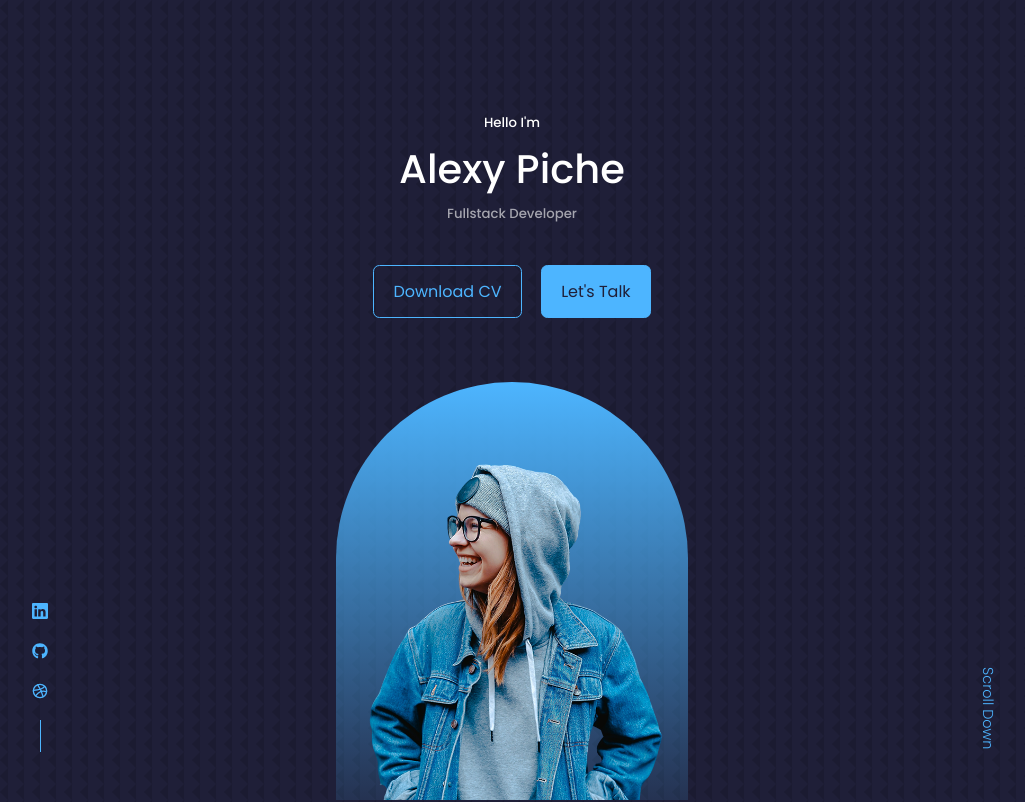
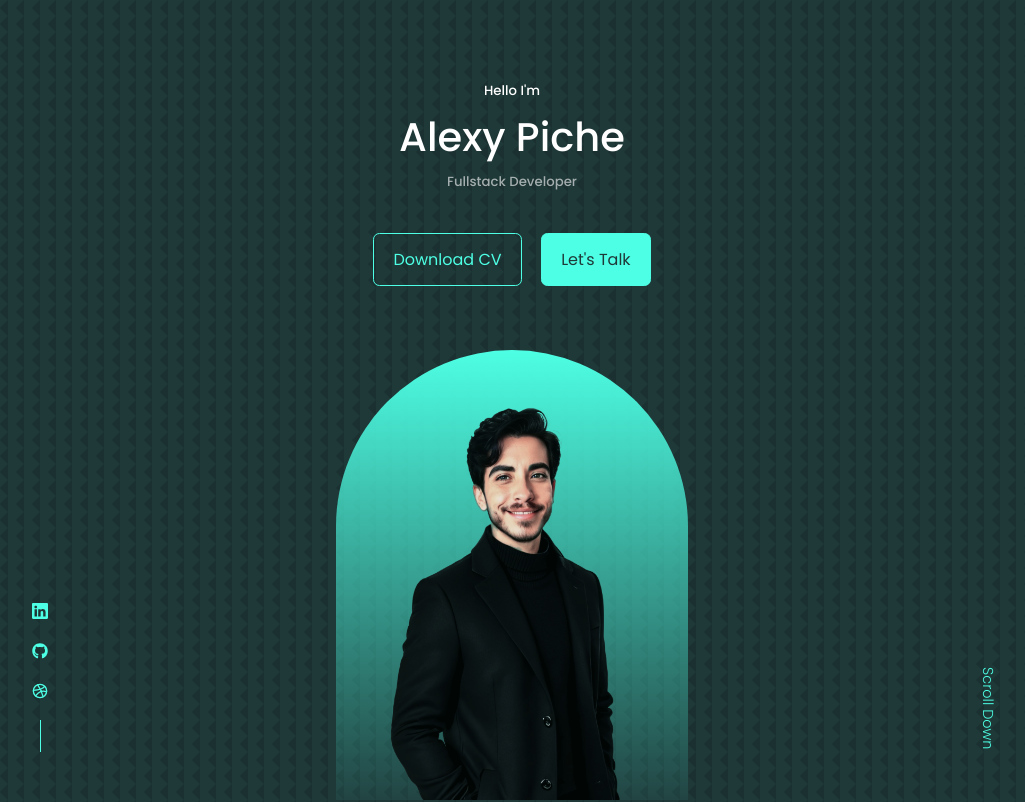
Before and after one commit to Khyes/react-portfolio-website-1, a React (Create React App) app: page / in a window 1280 px wide. Shown: the top 802 px of the page, without its empty margins (128-1153 px from the left). Built offline with nearby package versions, Linux system fonts and the light colour scheme.

Commit message:
changed images and ajusted styles

```diff
--- a/src/components/header/header.css
+++ b/src/components/header/header.css
@@ -1,6 +1,6 @@
 header {
     height: 100vh;
-    padding-top: 7rem;
+    padding-top: 5rem;
     overflow: hidden;
 }
 
@@ -46,7 +46,7 @@ header {
     margin-top: 4rem;
     border-radius: 12rem 12rem 0 0;
     overflow: hidden;
-    padding: 5rem 1.5rem 1.5rem 1.5rem;
+    padding: 2rem 1.5rem 1.5rem 1.5rem;
 }
 
 /* ==================== SCROLL DOWN ==================== */
--- a/src/index.css
+++ b/src/index.css
@@ -11,10 +11,10 @@
 }
 
 :root {
-    --color-bg: #1f1f38;
-    --color-bg-variant: #2c2c6c;
-    --color-primary: #4db5ff;
-    --color-primary-variant: rgba(77, 181, 255, 0.4);
+    --color-bg: #1f3838;
+    --color-bg-variant: #2c6c6b;
+    --color-primary: #4dffe4;
+    --color-primary-variant: rgba(77, 255, 216, 0.4);
     --color-white: #fff;
     --color-light: rgba(255, 255, 255, 0.6);
 
```
Also changed, not shown: src/assets/me.png.
